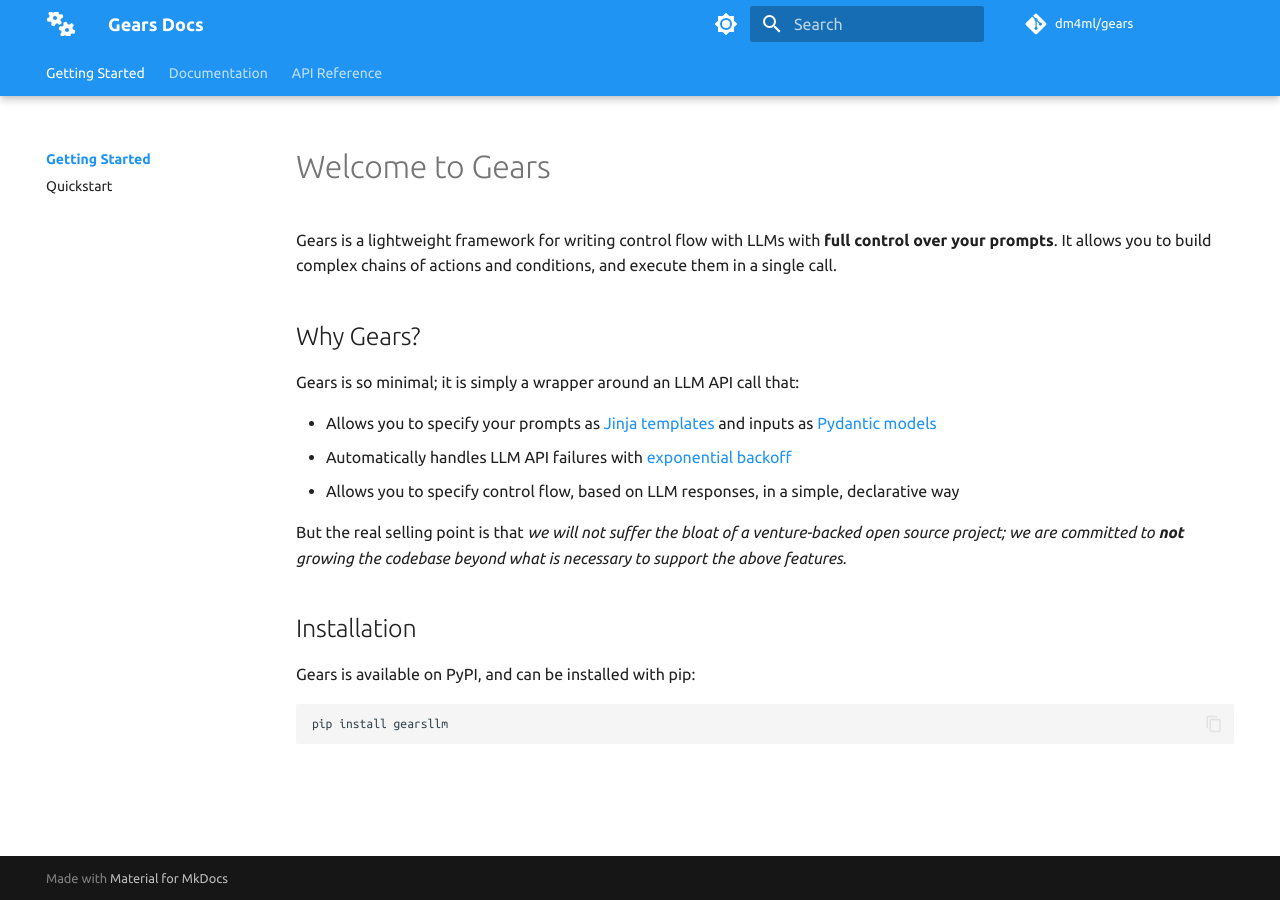
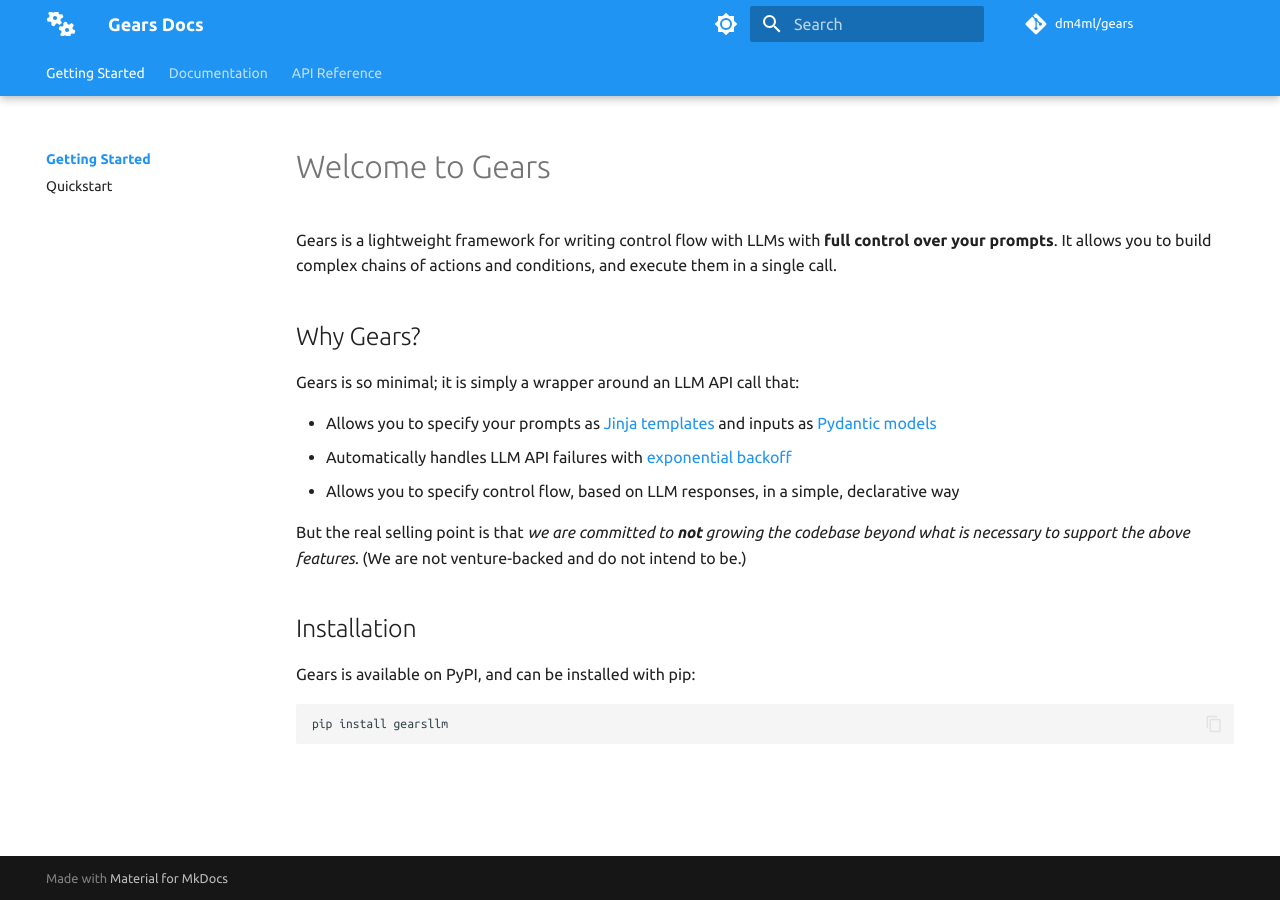
Before and after one commit to dm4ml/gears, an MkDocs documentation site: the page built from docs/index.md, in a window 1280 px wide. Built offline with MkDocs 1.6.1 and Material for MkDocs 9.7.7, drawn with Linux system fonts in a browser that asks for light colours; comment, search, counter and statistics services are not loaded.

```diff
--- a/docs/index.md
+++ b/docs/index.md
@@ -10,7 +10,7 @@ Gears is so minimal; it is simply a wrapper around an LLM API call that:
 - Automatically handles LLM API failures with [exponential backoff](https://tenacity.readthedocs.io/en/latest/)
 - Allows you to specify control flow, based on LLM responses, in a simple, declarative way
 
-But the real selling point is that _we will not suffer the bloat of a venture-backed open source project; we are committed to **not** growing the codebase beyond what is necessary to support the above features._
+But the real selling point is that _we are committed to **not** growing the codebase beyond what is necessary to support the above features._ (We are not venture-backed and do not intend to be.)
 
 ## Installation
 
```
Also changed, not shown: README.md (+1 -1 lines).
